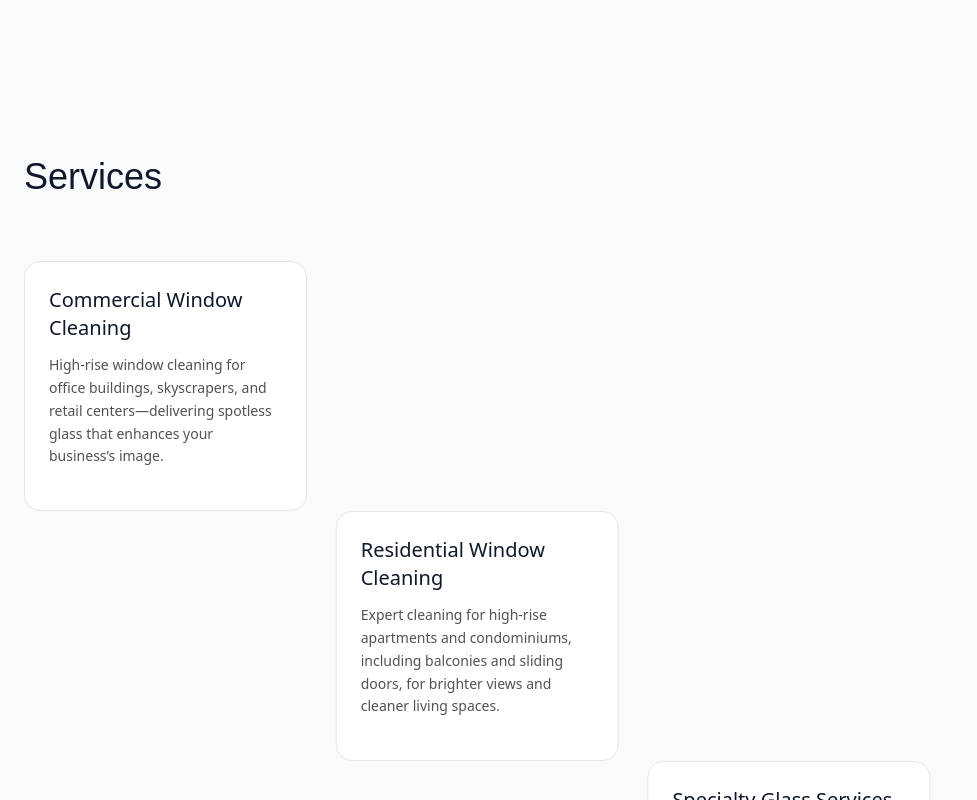
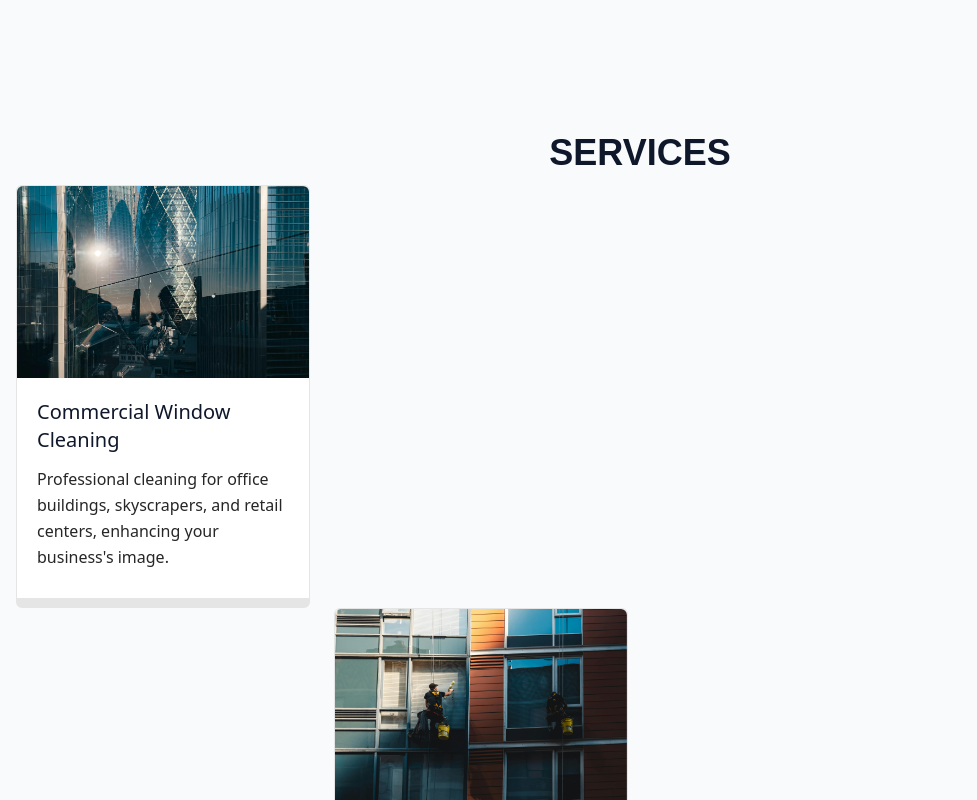
Before and after one commit to MalakGdaea/sky-access-site, a React (Vite) app: page / in a window 1280 px wide. Shown: the part 1280-2080 px from the top of the page, without its empty margins (0-977 px from the left). Built offline with nearby package versions, Linux system fonts and the light colour scheme; a web font is replaced by a local one.

Commit message:
style the services section

```diff
--- a/constants/index.js
+++ b/constants/index.js
@@ -20,17 +20,17 @@ const NavLinks = [
 const services = [
     {
         name: "Commercial Window Cleaning",
-        description: "High-rise window cleaning for office buildings, skyscrapers, and retail centers—delivering spotless glass that enhances your business’s image.",
+        description: "Professional cleaning for office buildings, skyscrapers, and retail centers, enhancing your business's image.",
         image: "/images/srv-1.jpg"
     },
     {
-      name: "Residential Window Cleaning",
-      description: "Expert cleaning for high-rise apartments and condominiums, including balconies and sliding doors, for brighter views and cleaner living spaces.",
-      image: "/images/srv-2.jpg"
+        name: "Residential Window Cleaning",
+        description: "Expert cleaning for high-rise apartments, condominiums, balconies, and sliding doors.",
+        image: "/images/srv-2.jpg"
     },
     {
         name: "Specialty Glass Services",
-        description: "Specialized solutions for complex glass surfaces such as facades, curtain walls, skylights, and post-construction cleanups.",
+        description: "Specialized solutions for facades, curtain walls, skylights, and post-construction cleanups.",
         image: "/images/srv-3.jpg"
     },
     {
@@ -64,15 +64,15 @@ const process = [
 ]
 
 const steps = [
-    { type: "icon", src: "/images/inspect.svg", alt: "Inspect" },
-    { type: "arrow",direction: "up", src: "/images/up-arrow.svg" , alt: "Up arrow" },
-    { type: "icon", src: "/images/plan.svg", alt: "Plan" },
-    { type: "arrow",  direction: "down", src: "/images/down-arrow.svg" , alt: "Down-arrow" },
-    { type: "icon", src: "/images/secure.svg", alt: "Secure" },
-    { type: "arrow", direction: "up", src: "/images/up-arrow.svg" , alt: "Up-arrow" },
-    { type: "icon", src: "/images/clean.svg" , alt: "Clean" },
-    { type: "arrow", direction: "down", src: "/images/down-arrow.svg" , alt: "Down-arrow" },
-    { type: "icon", src: "/images/maintain.svg" , alt: "Maintain" },
+    {type: "icon", src: "/images/inspect.svg", alt: "Inspect"},
+    {type: "arrow", direction: "up", src: "/images/up-arrow.svg", alt: "Up arrow"},
+    {type: "icon", src: "/images/plan.svg", alt: "Plan"},
+    {type: "arrow", direction: "down", src: "/images/down-arrow.svg", alt: "Down-arrow"},
+    {type: "icon", src: "/images/secure.svg", alt: "Secure"},
+    {type: "arrow", direction: "up", src: "/images/up-arrow.svg", alt: "Up-arrow"},
+    {type: "icon", src: "/images/clean.svg", alt: "Clean"},
+    {type: "arrow", direction: "down", src: "/images/down-arrow.svg", alt: "Down-arrow"},
+    {type: "icon", src: "/images/maintain.svg", alt: "Maintain"},
 ];
 
-export { NavLinks , services, process, steps };
+export {NavLinks, services, process, steps};
--- a/src/components/Services.jsx
+++ b/src/components/Services.jsx
@@ -1,35 +1,54 @@
 import {services} from "../../constants";
 import {useMediaQuery} from "react-responsive";
+import {useGSAP} from "@gsap/react";
+import gsap from "gsap";
 
 const Services = () => {
     const isMobile = useMediaQuery({maxWidth: 767});
+
+    useGSAP(() => {
+        const t1 = gsap.timeline({
+            scrollTrigger: {
+                trigger: "#services",
+                start: 'top 10%',
+                end: 'bottom 110%',
+                scrub: true,
+                easing: "easeInOut",
+            }
+        }).fromTo('.line', {
+            width: 0
+        }, {width: 55})
+    });
 
     return (
         <section
             id="services"
         >
             <div className="container">
-                <h1>
-                    Services
-                </h1>
-
+                <header>
+                    <h2>SERVICES</h2>
+                    <span className="h-1 rounded-full bg-deep-sky line"></span>
+                </header>
                 {services.map((service, index) => (
-                    <div key={index} className="sticky top-1/3">
+                    <div key={index} className="sticky top-[27%] pointer-events-none">
                         <div
                             key={service.name}
-                            className="s-card min-h-62.5 md:w-[23%]"
+                            className="s-card pointer-events-auto"
                             style={{
                                 transform: !isMobile
-                                    ? `translateX(${index * 110}%)`
+                                    ? `translateX(${index * 108}%)`
                                     : undefined
                             }}
                         >
+                            <img src={service.image} alt=""/>
+                            <div className="p-5 min-h-55 2xl:min-h-45">
                                 <h3>
                                     {service.name}
                                 </h3>
                                 <p>
                                     {service.description}
                                 </p>
+                            </div>
                         </div>
                     </div>
                 ))}
--- a/src/index.css
+++ b/src/index.css
@@ -78,15 +78,27 @@ body {
     }
 
     #services {
-        .s-card {
-            @apply rounded-2xl border border-neutral-200 bg-white p-6 transition hover:-translate-y-1 hover:shadow-md;
-        }
         .container {
-            @apply  p-6 h-[250vh] lg:mx-auto;
+            @apply  h-[340vh] 2xl:h-[250vh] lg:mx-auto;
         }
 
-        h1 {
-            @apply mb-16 text-4xl sticky top-20 font-display;
+        .s-card {
+            @apply flex flex-col rounded-md border border-neutral-200 border-b-10
+            hover:border-b-text-main bg-white transition
+            hover:-translate-y-1 hover:shadow-md
+            min-h-62.5 md:w-[23%] mb-7 md:mb-0 md:ml-4 ;
+
+            img {
+                @apply rounded-t-md h-48 w-full object-cover;
+            }
+        }
+
+        header {
+            @apply flex flex-col items-center sticky top-20;
+        }
+
+        h2 {
+            @apply mb-2 text-4xl font-display text-center font-bold;
         }
 
         h3 {
@@ -94,7 +106,7 @@ body {
         }
 
         p {
-            @apply text-sm text-neutral-600 leading-relaxed;
+            @apply text-base text-neutral-800 leading-relaxed ;
         }
     }
 
```
Also changed, not shown: public/images/srv-5.jpg (deleted), 1 other file (tests, documents, lock files or other folders). Lines whose indentation alone changed are shown as unchanged.
